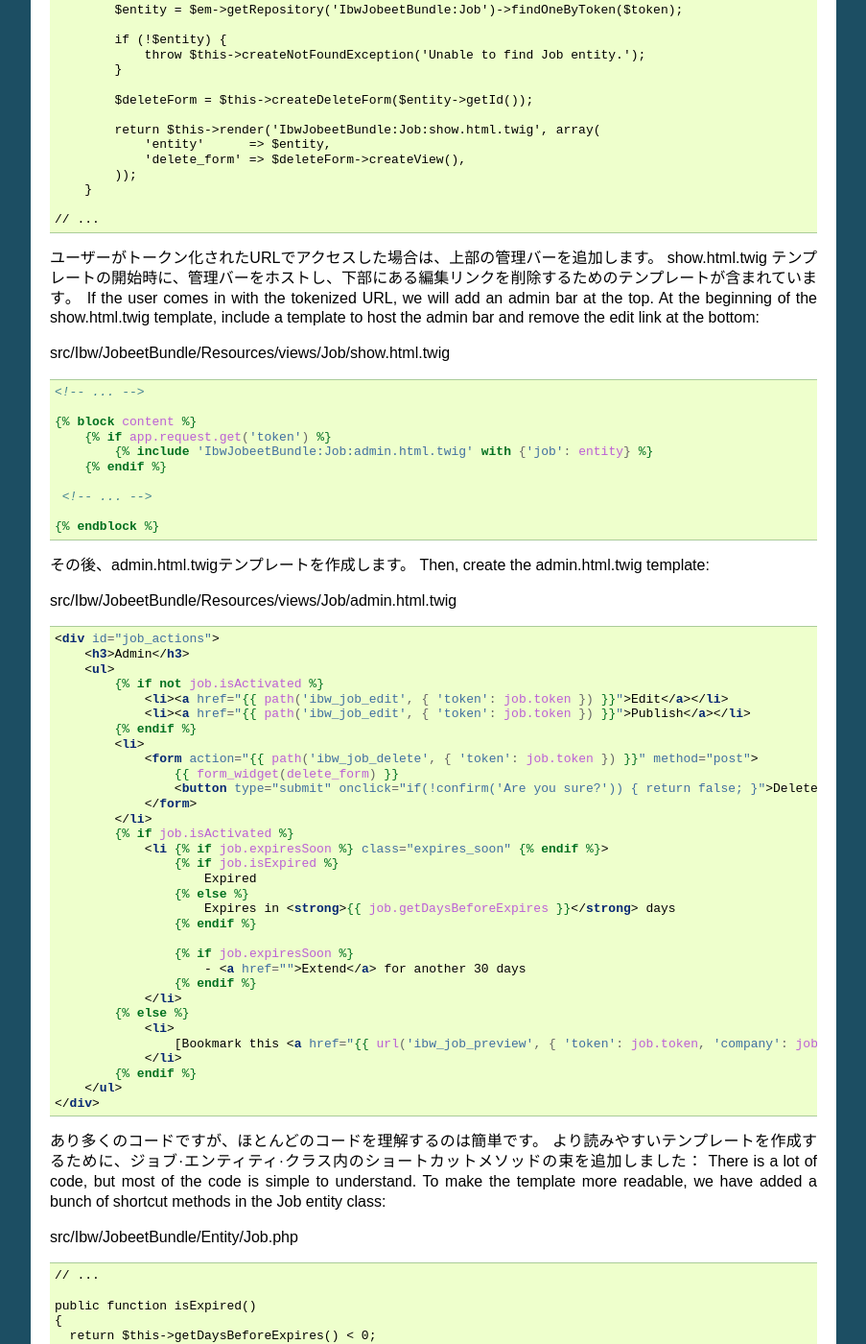
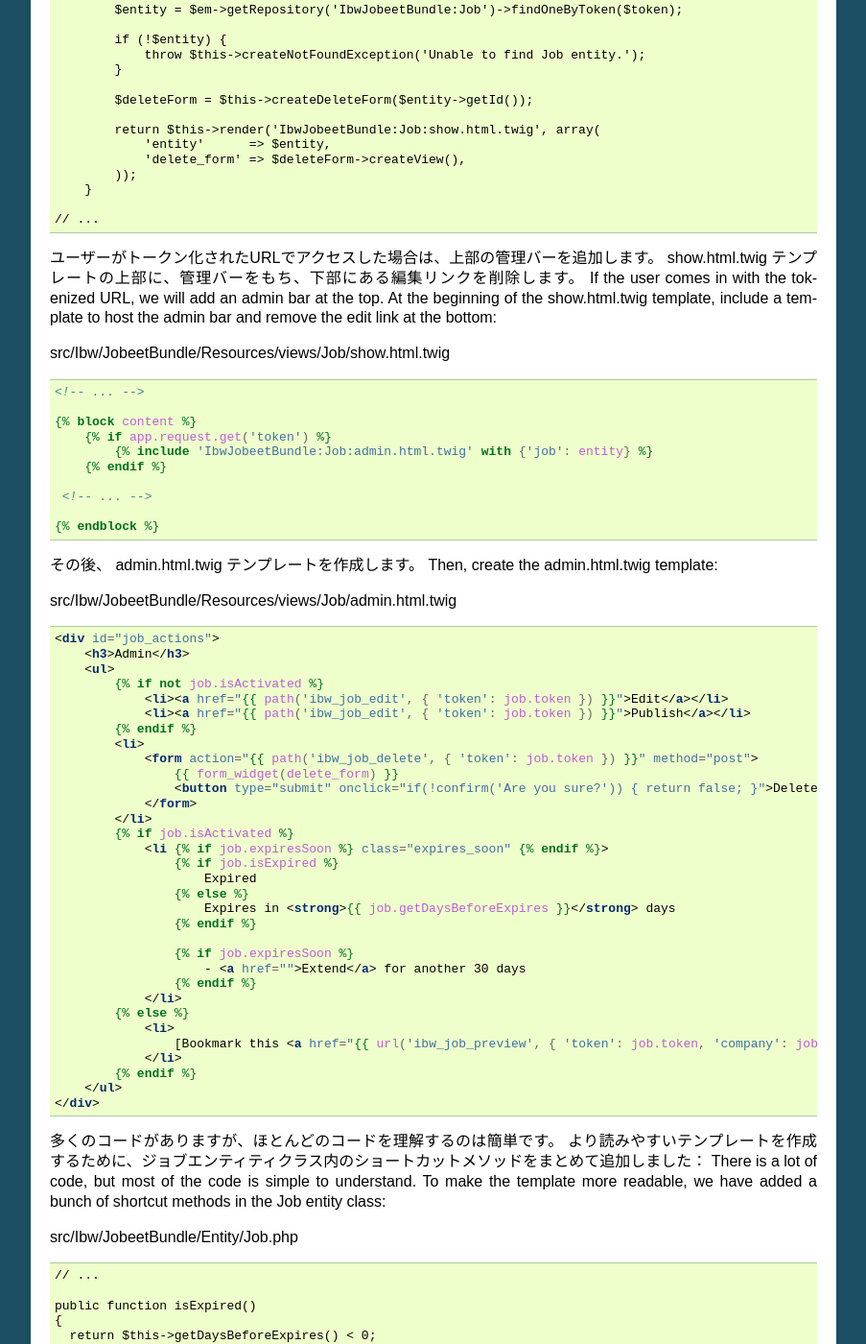
Before and after one commit to symfony-japan-old/symfony2-jobeet-ja, a Sphinx documentation site: the page built from source/day-10-the-forms.rst, in a window 1280 px wide and 1400 px high, scrolled down 19375 px. Shown: the whole window at 96% size, without its empty margins (198-1101 px from the left). Built offline with Sphinx 7.4.7, drawn with Linux system fonts in a browser that asks for light colours; some of the changed text lies outside the part shown.

Commit message:
9/24 morning. day 10 finished.

```diff
--- a/source/day-10-the-forms.rst
+++ b/source/day-10-the-forms.rst
@@ -1157,7 +1157,7 @@ src/Ibw/JobeetBundle/Resources/config/routing/job.yml
 
    # ...
 
-プレビュー動作（ここではshowアクションとの違いは、ジョブが使用してデータベースから取得されるということであるIdのトークンの代わりに提供される）：
+プレビューアクション（ここでの show アクションとの違いは、ジョブをidの代わりにトークンを使用してデータベースから取得されるということです。）：
 The preview action (here the difference from the show action is that the job is retrieved from the database using the provided token instead of the id):
 
 src/Ibw/JobeetBundle/Controller/JobController.php
@@ -1187,7 +1187,7 @@ src/Ibw/JobeetBundle/Controller/JobController.php
    // ...
 
 ユーザーがトークン化されたURLでアクセスした場合は、上部の管理バーを追加します。
-show.html.twig テンプレートの開始時に、管理バーをホストし、下部にある編集リンクを削除するためのテンプレートが含まれています。
+show.html.twig テンプレートの上部に、管理バーをもち、下部にある編集リンクを削除します。
 If the user comes in with the tokenized URL, we will add an admin bar at the top.
 At the beginning of the show.html.twig template, include a template to host the admin bar and remove the edit link at the bottom:
 
@@ -1206,7 +1206,7 @@ src/Ibw/JobeetBundle/Resources/views/Job/show.html.twig
 
    {% endblock %}
 
-その後、admin.html.twigテンプレートを作成します。
+その後、 admin.html.twig テンプレートを作成します。
 Then, create the admin.html.twig template:
 
 src/Ibw/JobeetBundle/Resources/views/Job/admin.html.twig
@@ -1246,8 +1246,8 @@ src/Ibw/JobeetBundle/Resources/views/Job/admin.html.twig
        </ul>
    </div>
 
-あり多くのコードですが、ほとんどのコードを理解するのは簡単です。
-より読みやすいテンプレートを作成するために、ジョブ·エンティティ·クラス内のショートカットメソッドの束を追加しました：
+多くのコードがありますが、ほとんどのコードを理解するのは簡単です。
+より読みやすいテンプレートを作成するために、ジョブエンティティクラス内のショートカットメソッドをまとめて追加しました：
 There is a lot of code, but most of the code is simple to understand.
 To make the template more readable, we have added a bunch of shortcut methods in the Job entity class:
 
@@ -1280,7 +1280,7 @@ The admin bar displays the different actions depending on the job status:
 .. image:: /images/Day-10-admin-bar.png
 .. image:: /images/Day-10-admin-badr-2.png
 
-私たちは今、新しいプレビューページへJobControllerの作成および更新の操作をリダイレクトします。
+ここで、新しいプレビューページへのリダイレクト処理をJobControllerの create および update アクションに設定します。
 We will now redirect the create and update actions of the JobController to the new preview page:
 
 src/Ibw/JobeetBundle/Controller/JobController.php
@@ -1318,10 +1318,12 @@ src/Ibw/JobeetBundle/Controller/JobController.php
        // ...
    }
 
-私たちは前にも言ったように、あなたが仕事のトークンを知っていて、サイトの管理者だ場合にのみ、ジョブを編集することができます。
-あなたが仕事のページにアクセスすると現時点では、[編集]リンクが表示され、それが悪いのです。それではshow.html.twigファイルから削除してみましょう：
+以前にも述べたように、ジョブのトークンを知っている場合、その一つのジョブのみ編集ができ、サイトの管理者とされます。
+この時点でジョブページにアクセスすると、[編集]リンクが表示されてしまいます。
+それでは show.html.twig ファイルから以下の記載を削除してみましょう：
 As we said before, you can edit a job only if you know the job token and you’re the admin of the site.
-At the moment, when you access a job page, you will see the Edit link and that’s bad. Let’s remove it from the show.html.twig file:
+At the moment, when you access a job page, you will see the Edit link and that’s bad.
+Let’s remove it from the show.html.twig file:
 
 .. code-block:: html+jinja
 
@@ -1436,7 +1438,7 @@ src/Ibw/JobeetBundle/Controller/JobController.php
 
    // ...
 
-publishAction（） メソッドで、次のように定義された新しい publish() メソッドを使用しています。
+publishAction() メソッドで、次のように定義された新しい publish() メソッドを使用しています。
 The publishAction() method uses a new publish() method that can be defined as follows:
 
 src/Ibw/JobeetBundle/Entity/Job.php
@@ -1562,10 +1564,11 @@ src/Ibw/JobeetBundle/Repository/CategoryRepository.php
    }
 
 以上になります。お使いのブラウザで今それをテストすることができます。
-すべての非アクティブ化ジョブはホームページから消えてしまった。あなたはそれらのURLを知っていても、彼らはもはやアクセスできません。
-1ジョブのトークンURLを知っていれば彼らは、しかし、アクセス可能である。この場合、求人のプレビューは管理バーに表示されます。
+すべての非アクティブ化ジョブはホームページから消えてしまいました。それらのURLを知っていても、もはやアクセスできません。
+しかし、ジョブのトークン付き URL を知っていればアクセス可能です。この場合、求人のプレビューは管理バーと一緒に表示されます。
 That’s all. You can test it now in your browser.
 All non-activated jobs have disappeared from the homepage; even if you know their URLs, they are not accessible anymore.
-They are, however, accessible if one knows the job’s token URL. In that case, the job preview will show up with the admin bar.
+They are, however, accessible if one knows the job’s token URL.
+In that case, the job preview will show up with the admin bar.
 
 .. include:: common/license.rst.inc
```
Also changed, not shown: other parts of source/day-10-the-forms.rst (+2 -2 lines).
